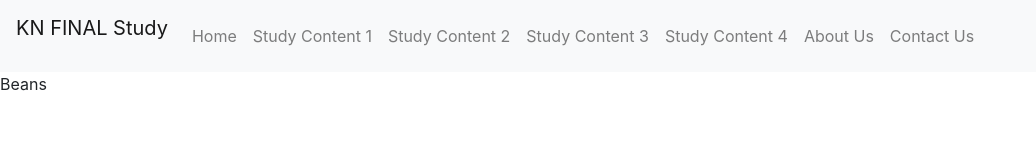
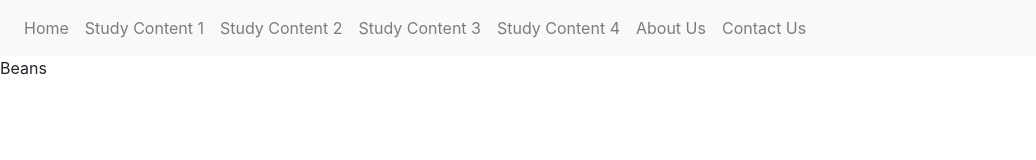
Before and after one commit to Abraham-Moraes-Arroyo/knFinalExam, a plain HTML site: page index.html in a window 1280 px wide. Shown: the whole page, without its empty margins (0-1036 px from the left). Drawn offline with nearby package versions, Linux system fonts and the light colour scheme.

Commit message:
Update index.html

```diff
--- a/index.html
+++ b/index.html
@@ -43,13 +43,7 @@ Please do not use with the permision of the creator. -->
     think of them as seperate screens of information, but access only
     when clicked on  -->
     <nav class="navbar navbar-expand-lg navbar-light bg-light">
-        <a class="navbar-brand" href="index.html">
-      <!-- Here is where the clickable logo is going to be. I am going to reduce the logo. -->
 
-        <!-- <img src="whiteTA98.jpg" alt="Italian Trulli" width="60" height="60"> -->
-        <p>KN FINAL Study</p>
-      <!-- end of the clickable logo -->
-</a>
 <button class="navbar-toggler" type="button" data-toggle="collapse" data-target="#navbarNavAltMarkup" aria-controls="navbarNavAltMarkup" aria-expanded="false" aria-label="Toggle navigation">
     <span class="navbar-toggler-icon"></span>
   </button>
```
